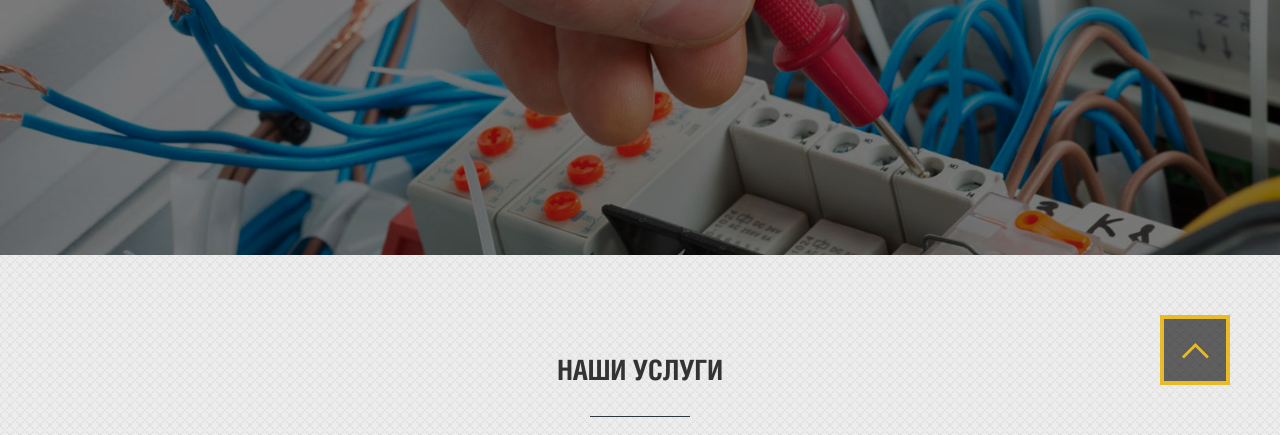
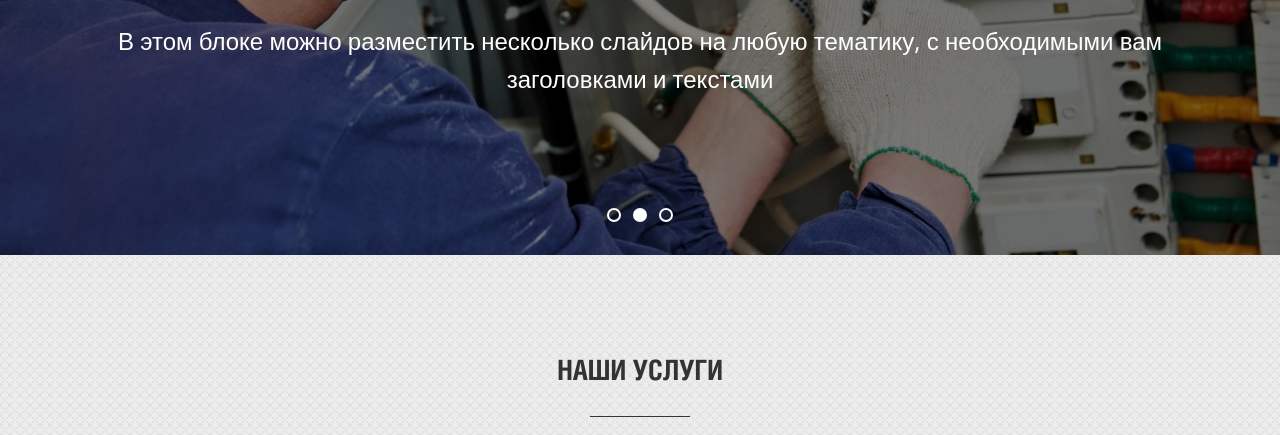
Before and after one commit to PavelMart/DiplomProject, a website built with webpack: page index.html in a window 1280 px wide. Shown: the part 365-800 px from the top of the page. Built offline with nearby package versions, Linux system fonts and the light colour scheme; files whose address does not match are found by name.

Commit message:
Реализован слайдер с dots

```diff
--- a/css/style.css
+++ b/css/style.css
@@ -848,20 +848,38 @@ hr.white {
 	bottom: 25px;
 }
 .top-slider .slick-dots li {
+	z-index: 99;
+	cursor: pointer;
 	border-color: #fff !important;
+}
+.top-slider .slick-dots li:hover {
+	background-color: #fff !important;
+	opacity: 0.7;
 }
 .top-slider .slick-dots li.slick-active {
 	background-color: #fff !important;
 }
 .top-slider {
+	position: relative;
 	overflow: hidden;
 	height: 450px;
 }
 .top-slider .item {
+	width: 100%;
 	overflow: hidden;
 	height: 450px;
-	position: relative;
+	position: absolute;
+	opacity: 0;
+	-webkit-transition: opacity .5s;
+    transition: opacity .5s
 }
+
+.top-slider .item.active {
+	opacity: 1;
+    -webkit-transition: opacity .5s;
+    transition: opacity .5s
+}
+
 .top-slider .item:before {
 	content: "";
 	display: block;
@@ -948,7 +966,7 @@ video#video_background {
 		transition: 0.5s;
 	}
 	.top-slider .table.active {
-		webkit-transform: scale(1);
+		-webkit-transform: scale(1);
 		-ms-transform: scale(1);
 		-o-transform: scale(1);
 		transform: scale(1);
@@ -1217,6 +1235,7 @@ video#video_background {
 }
 
 .up {
+	display: none;
 	position: fixed;
 	bottom: 50px;
 	right: 50px;
--- a/src/modules/slider.js
+++ b/src/modules/slider.js
@@ -1,5 +1,106 @@
 const slider = () => {
-    console.log('slider');
+    const topSlider = document.querySelector('.top-slider'),
+        slides = document.querySelectorAll('.top-slider .item'),
+        slideTables = document.querySelectorAll('.top-slider .table');
+
+
+    let currentSlide = 0;
+
+    const createSlickDots = () => {
+        const slickDots = document.createElement('div');
+        slickDots.classList.add('slick-dots');
+
+        for (let i = 0; i < slides.length; i++) {
+            const li = document.createElement('li');
+            slickDots.append(li);
+        }
+
+        topSlider.append(slickDots);
+
+    };
+    createSlickDots();
+
+    const slickDots = document.querySelectorAll('.slick-dots li');
+
+    const prev = (elem, index, className) => {
+        elem[index].classList.remove(className);
+    };
+
+    const next = (elem, index, className) => {
+        elem[index].classList.add(className);
+    };
+
+    const prevAll = (i) => {
+        prev(slides, i, 'active');
+        prev(slideTables, i, 'active');
+        prev(slickDots, i, 'slick-active');
+    };
+
+    const nextAll = (i) => {
+        next(slides, i, 'active');
+        next(slideTables, i, 'active');
+        next(slickDots, i, 'slick-active');
+    };
+
+    nextAll(currentSlide);
+
+    const autoPlay = () => {
+
+        prevAll(currentSlide);
+
+        currentSlide++;
+
+        if (currentSlide >= slides.length) {
+            currentSlide = 0;
+        }
+
+        nextAll(currentSlide);
+
+    };
+
+    let interval = setInterval(autoPlay, 3000);
+
+    const start = () => {
+        interval = setInterval(autoPlay, 3000);
+    };
+
+    const stop = () => {
+        clearInterval(interval);
+    };
+
+    topSlider.addEventListener('click', e => {
+        const target = e.target;
+
+        prevAll(currentSlide);
+
+        if (target.closest('.slick-dots li')) {
+            slickDots.forEach( (dot, i) => {
+                if (dot === target) {
+                    currentSlide = i;
+                }
+            });
+        }
+
+        nextAll(currentSlide);
+
+    });
+
+    topSlider.addEventListener('mouseover', e => {
+        const target = e.target;
+
+        if (target.closest('.slick-dots li')) {
+            stop();
+        }
+    });
+    topSlider.addEventListener('mouseout', e => {
+        const target = e.target;
+
+        if (target.closest('.slick-dots li')) {
+            start();
+        }
+    });
+
+
 };
 
 export default slider;
```
Also changed, not shown: dist/bundle.js, dist/dev-bundle.js.
